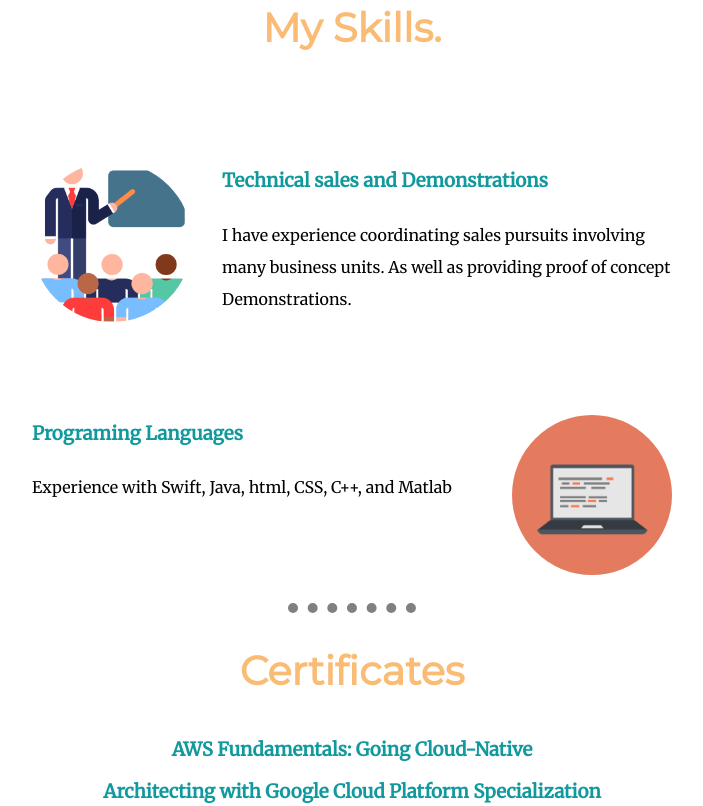
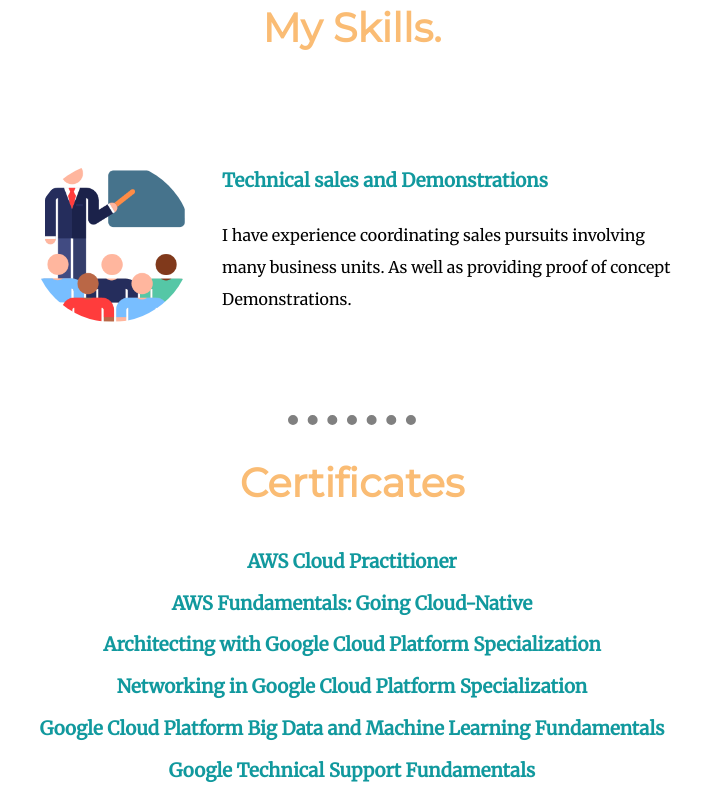
Before and after one commit to faraanb/AboutMe, a plain HTML site: page index.html in a window 1280 px wide. Shown: the part 1318-2124 px from the top of the page, without its empty margins (288-991 px from the left). Drawn offline with Linux system fonts and the light colour scheme.

Commit message:
Update index.html

```diff
--- a/index.html
+++ b/index.html
@@ -14,7 +14,7 @@
   <div class="top-container">
     <img class="top-cloud" src="images/cloud.png" alt="cloud">
     <h1>I'm Faraan!</h1>
-    <h2>A Sales Engineer</h2>
+    <h2>A Solutions Engineer</h2>
     <img class="bottom-cloud" src="images/cloud.png" alt="cloud">
     <img src="images/mountain.png" alt="mountain">
   </div>
@@ -33,15 +33,10 @@
         <h3>Technical sales and Demonstrations</h3>
         <p>I have experience coordinating sales pursuits involving many business units. As well as providing proof of concept Demonstrations.</p>
       </div>
-      <div class="skill-row">
-        <img class="comp" src="images/computer.png" alt="computer">
-        <h3>Programing Languages</h3>
-        <p>Experience with Swift, Java, html, CSS, C++, and Matlab </p>
-      </div>
-    </div>
     <hr>
     <div class="certificates">
       <h2>Certificates</h2>
+      <h3>AWS Cloud Practitioner</h3>
       <h3>AWS Fundamentals: Going Cloud-Native</h3>
       <h3>Architecting with Google Cloud Platform Specialization</h3>
       <h3>Networking in Google Cloud Platform Specialization</h3>
```
